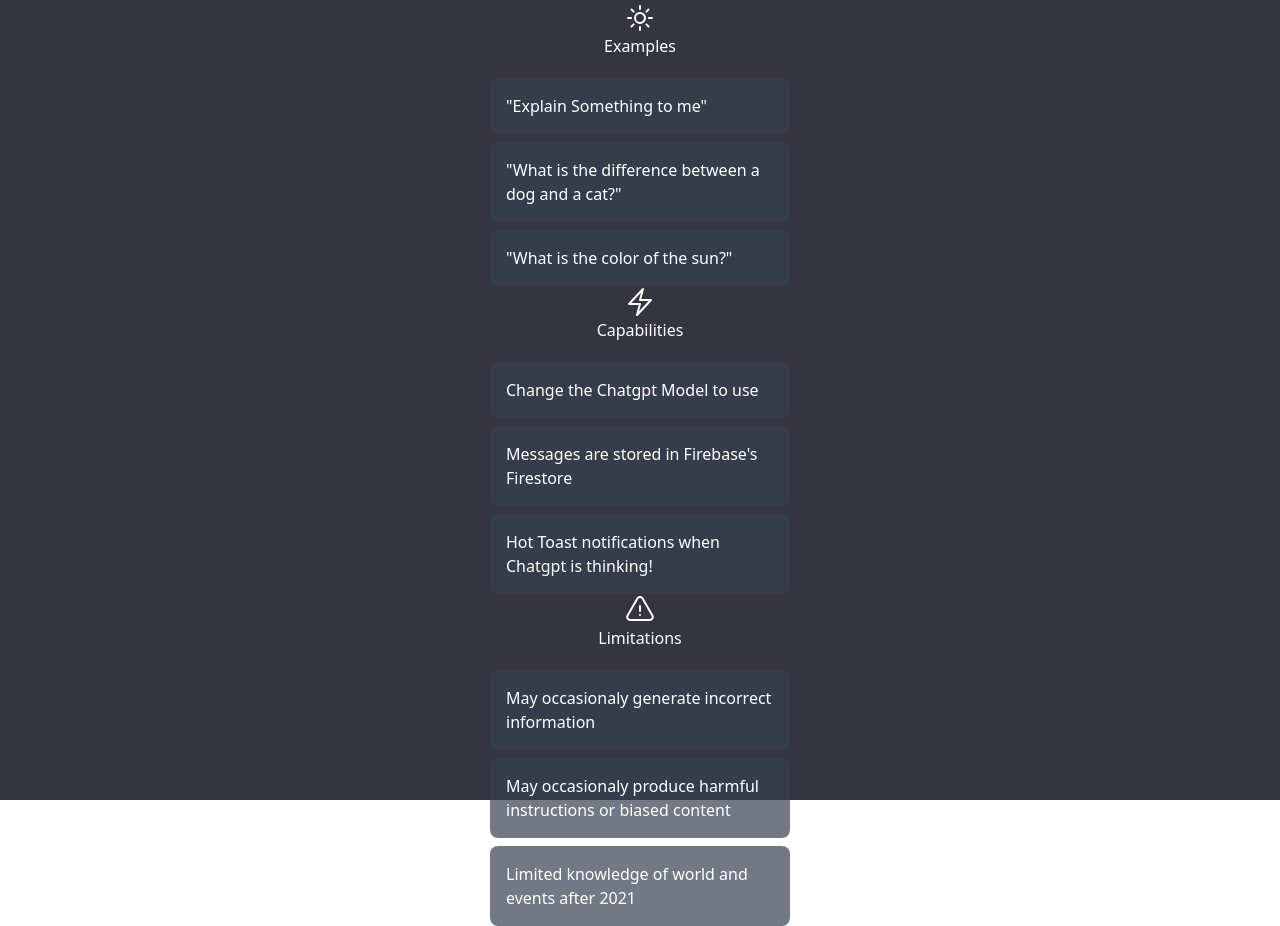
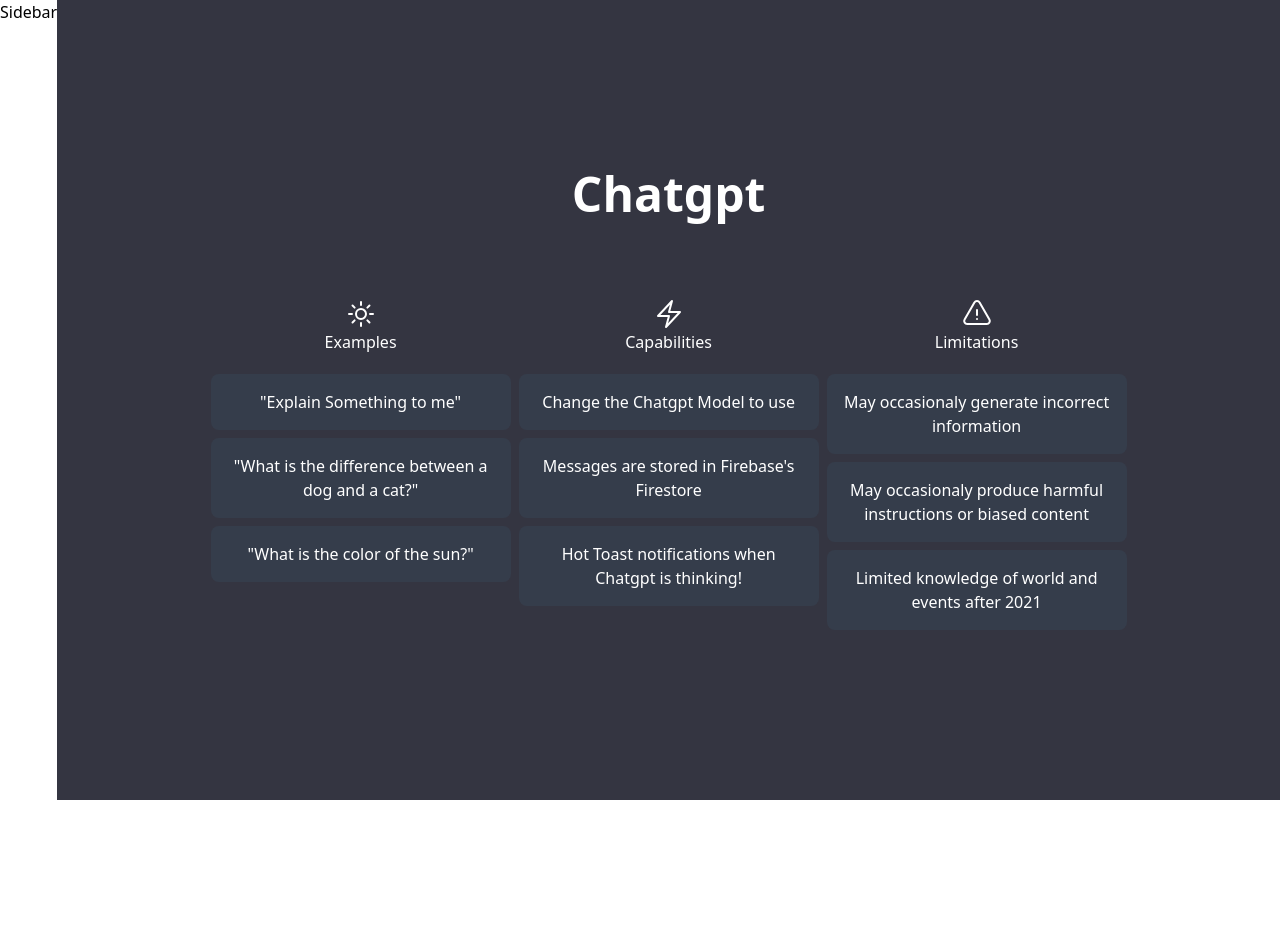
Before and after one commit to driverajr42/chatgpt, a Next.js app: page / in a window 1280 px wide. After the commit the page ends 800 px from the top, so only its background shows below. Built offline with nearby package versions, Linux system fonts and the light colour scheme.

Commit message:
Created components folder in project, and new Sidebar component.

```diff
--- a/app/layout.tsx
+++ b/app/layout.tsx
@@ -1,4 +1,6 @@
 import '@/styles/globals.css'
+import '@/components/Sidebar'
+import { Sidebar } from '@/components/Sidebar'
 export default function RootLayout({
   children,
 }: {
@@ -10,7 +12,7 @@
       <body>
         <div className='flex'>
         {/* Sidebar */}
-
+        <Sidebar />
         {/* Client Provider - Notification */}
 
        <div className='bg-[#343541] flex-1'>
--- a/app/page.tsx
+++ b/app/page.tsx
@@ -5,7 +5,7 @@
   return (
     <div className='flex flex-col items-center justify-center h-screen px-2 text-white'> <h1 className='text-5xl font-bold mb-20'>Chatgpt</h1>
     {/* Main GPT editor Container */}
-    <div>
+    <div className='flex space-x-2 text-center'>
         {/* Info Text 1 */}
         <div>
             <div className='flex flex-col items-center justify-center mb-5'>
--- /dev/null
+++ b/components/Sidebar.tsx
@@ -0,0 +1,5 @@
+export const Sidebar = () => {
+  return (
+    <div>Sidebar</div>
+  )
+}
```
